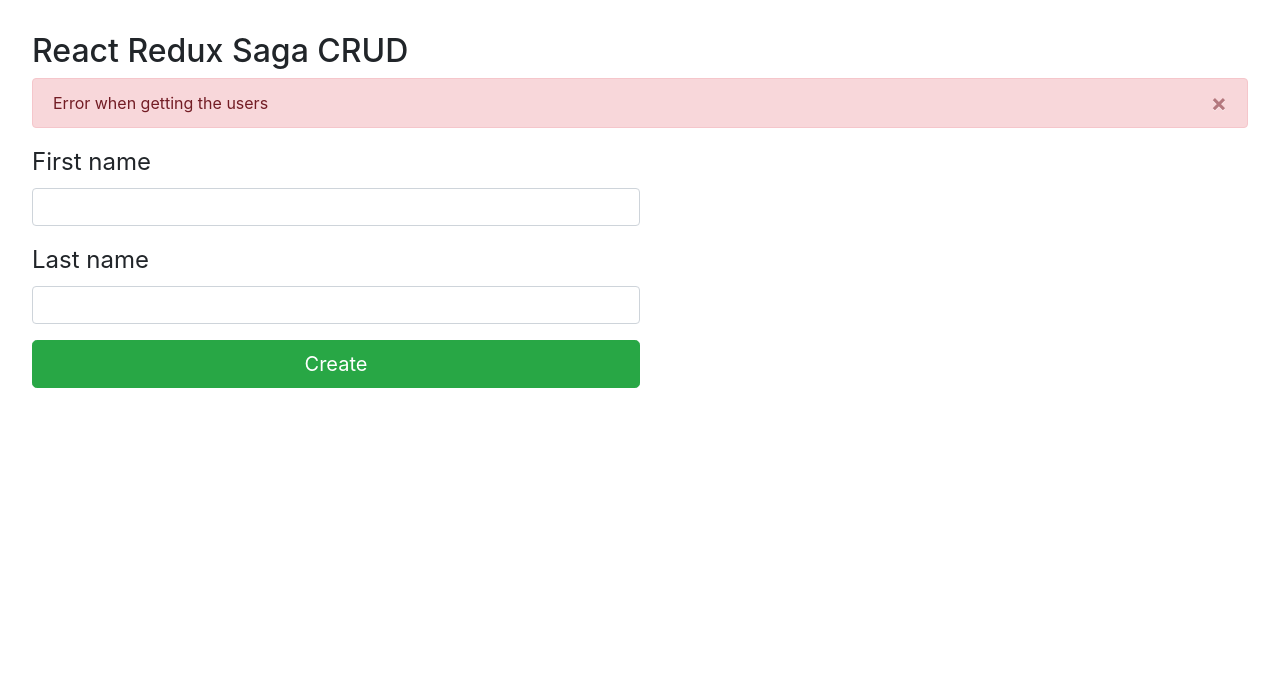
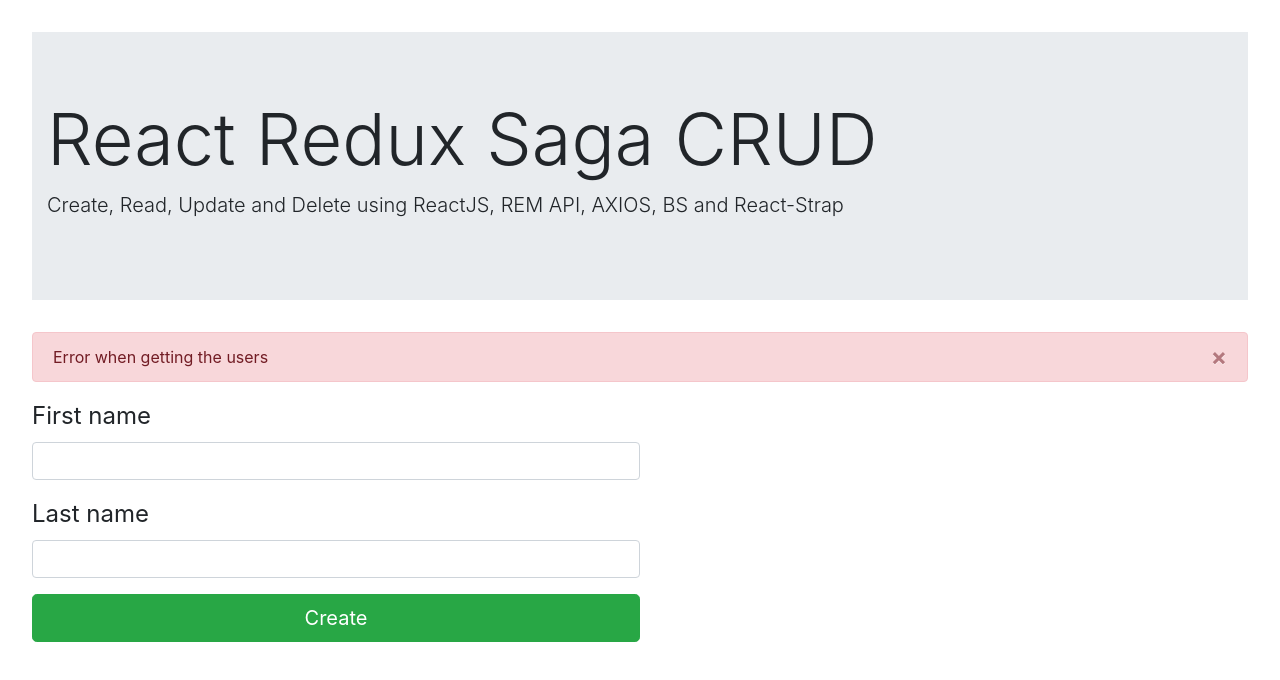
Before and after one commit to leolanese/react-redux-saga-crud, a React (Create React App) app: page / in a window 1280 px wide. Shown: the top 680 px of the page. Built offline with nearby package versions, Linux system fonts and the light colour scheme; no server answers.

Commit message:
code improvements

```diff
--- a/src/components/App.js
+++ b/src/components/App.js
@@ -10,6 +10,7 @@
   usersError,
 } from "../actions/users.action";
 import { Alert } from "reactstrap";
+import { Jumbotron, Container } from "reactstrap";
 
 class App extends Component {
   constructor(props) {
@@ -40,7 +41,13 @@
     return (
       <div className="the-cord">
         <div className="the-form">
-          <h2>React Redux Saga CRUD</h2>
+
+          <Jumbotron fluid>
+            <Container fluid>
+              <h2 className="display-3">React Redux Saga CRUD</h2>
+              <p className="lead">Create, Read, Update and Delete using ReactJS, REM API, AXIOS, BS and React-Strap</p>
+            </Container>
+          </Jumbotron>
 
           {/* Alert Saga Component */}
           <Alert
```
Also changed, not shown: 1 other file (tests, documents, lock files or other folders).
